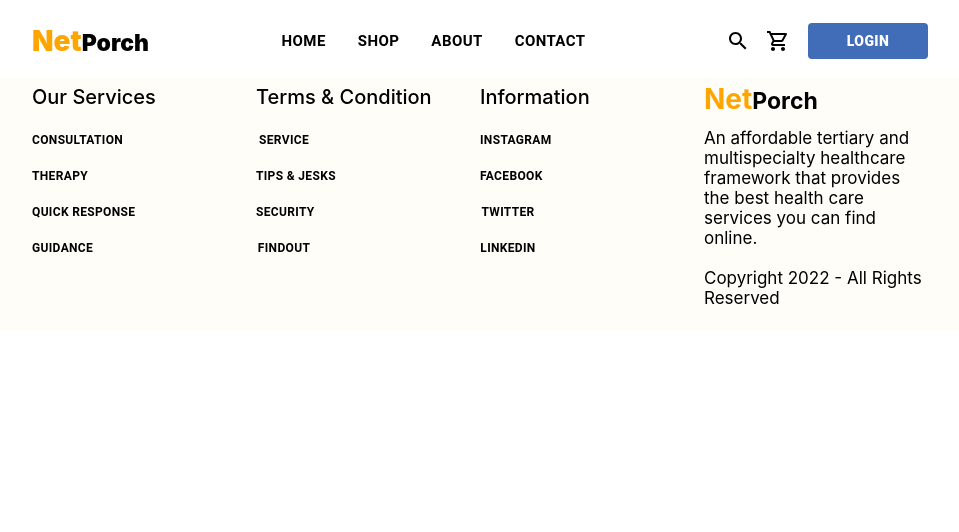
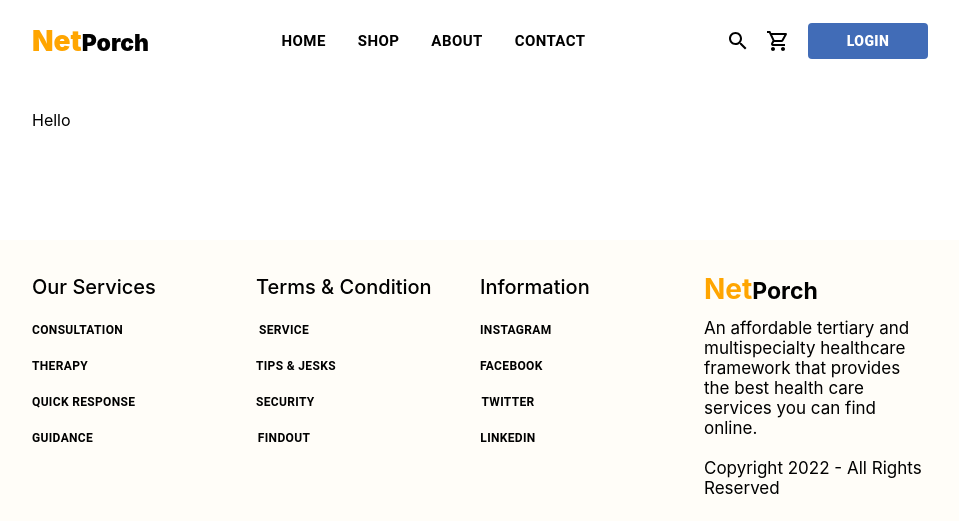
Before and after one commit to boskitech/neekseats, a React (Create React App) app: page /viewitem in a window 1280 px wide. Shown: the top 532 px of the page, without its empty margins (160-1119 px from the left). Built offline with nearby package versions, Linux system fonts and the light colour scheme.

Commit message:
Added animations

```diff
--- a/src/App.js
+++ b/src/App.js
@@ -9,6 +9,7 @@ import ContactUs from "./pages/contact/Contact";
 import { AnimatePresence } from "framer-motion";
 import AOS from "aos";
 import "aos/dist/aos.css";
+import ViewItem from "./pages/shop/ViewItem";
 
 function App() {
   useEffect(() => {
@@ -25,6 +26,7 @@ function App() {
           <Route path="/shop" element={<Shop />} />
           <Route path="/about" element={<AboutUs />} />
           <Route path="/contact" element={<ContactUs />} />
+          <Route path="/viewitem" element={<ViewItem />} />
         </Routes>
         <Footer />
       </BrowserRouter>
--- a/src/pages/home/Home.js
+++ b/src/pages/home/Home.js
@@ -24,7 +24,7 @@ import { motion } from "framer-motion";
 const Home = () => {
   const HomeBody = styled("div")(({ theme }) => ({
     width: "70%",
-    margin: "auto",
+    margin: "100px auto",
     [theme.breakpoints.up("xl")]: {
       width: "60%",
     },
@@ -39,7 +39,7 @@ const Home = () => {
   const StyledBanner = styled("div")(({ theme }) => ({
     width: "100%",
     height: 420,
-    margin: "100px auto",
+    margin: "auto",
     backgroundImage: `url(${BannerImg})`,
     backgroundSize: "630px 420px",
     backgroundRepeat: "no-repeat",
@@ -504,10 +504,10 @@ const Home = () => {
 
   return (
     <motion.div
-      initial={{ opacity: 0.5, x: 100 }}
-      animate={{ opacity: 1, x: 0 }}
-      exit={{ opacity: 0.5, x: -100 }}
-      transition={{ duration: 0.3 }}
+      initial={{ x: 100 }}
+      animate={{ x: 0 }}
+      exit={{ x: -100 }}
+      transition={{ duration: 0.5 }}
     >
       <HomeBody>
         <StyledBanner>
@@ -786,10 +786,10 @@ const Home = () => {
           </Grid>
         </StyledBestTime>
         {/* offer  bar------------------------------------------------------ */}
-        <StyledOfferBar>
+        <StyledOfferBar data-aos="fade-up">
           <StyledBannerMobileImage src={WatchFace} />
           <Grid container spacing={7}>
-            <Grid item md={7} xs={12} data-aos="zoom-in">
+            <Grid item md={7} xs={12}>
               <StyledOfferBarHeader>
                 Buy now and get up to 30% discount
               </StyledOfferBarHeader>
@@ -804,7 +804,6 @@ const Home = () => {
               item
               md={5}
               xs={12}
-              data-aos="fade-down"
             >
               <StyledOfferBarImage src={OfferWatch} />
             </Grid>
--- a/src/pages/shop/Shop.js
+++ b/src/pages/shop/Shop.js
@@ -14,7 +14,7 @@ import { motion } from "framer-motion";
 const Shop = () => {
   const ShopBody = styled("div")(({ theme }) => ({
     width: "70%",
-    margin: "auto",
+    margin: "110px auto",
     [theme.breakpoints.up("xl")]: {
       width: "60%",
     },
@@ -97,7 +97,6 @@ const Shop = () => {
     fontSize: "13px",
     fontWeight: 450,
     color: "#222",
-    marginTop: "110px",
   }));
 
   const StyledLinkButton = styled(Button)(({ theme }) => ({
@@ -109,10 +108,10 @@ const Shop = () => {
 
   return (
     <motion.div
-      initial={{ opacity: 0.5, x: 100 }}
-      animate={{ opacity: 1, x: 0 }}
-      exit={{ opacity: 0.5, x: -100 }}
-      transition={{ duration: 0.3 }}
+      initial={{ x: 100 }}
+      animate={{ x: 0 }}
+      exit={{ x: -100 }}
+      transition={{ duration: 0.5 }}
     >
       <ShopBody>
         <StyledLinkTagBar
--- /dev/null
+++ b/src/pages/shop/ViewItem.js
@@ -0,0 +1,32 @@
+import React from "react";
+import { motion } from "framer-motion";
+import { styled } from "@mui/system";
+
+const ViewItem = () => {
+  const ViewItemBody = styled("div")(({ theme }) => ({
+    width: "70%",
+    margin: "110px auto",
+    [theme.breakpoints.up("xl")]: {
+      width: "60%",
+    },
+    [theme.breakpoints.down("lg")]: {
+      width: "80%",
+    },
+    [theme.breakpoints.down("md")]: {
+      width: "90%",
+    },
+  }));
+
+  return (
+    <motion.div
+      initial={{ opacity: 0.5, x: 100 }}
+      animate={{ opacity: 1, x: 0 }}
+      exit={{ opacity: 0.5, x: -100 }}
+      transition={{ duration: 0.3 }}
+    >
+      <ViewItemBody>Hello</ViewItemBody>
+    </motion.div>
+  );
+};
+
+export default ViewItem;
```
Also changed, not shown: src/pages/login/Login.js (added).
